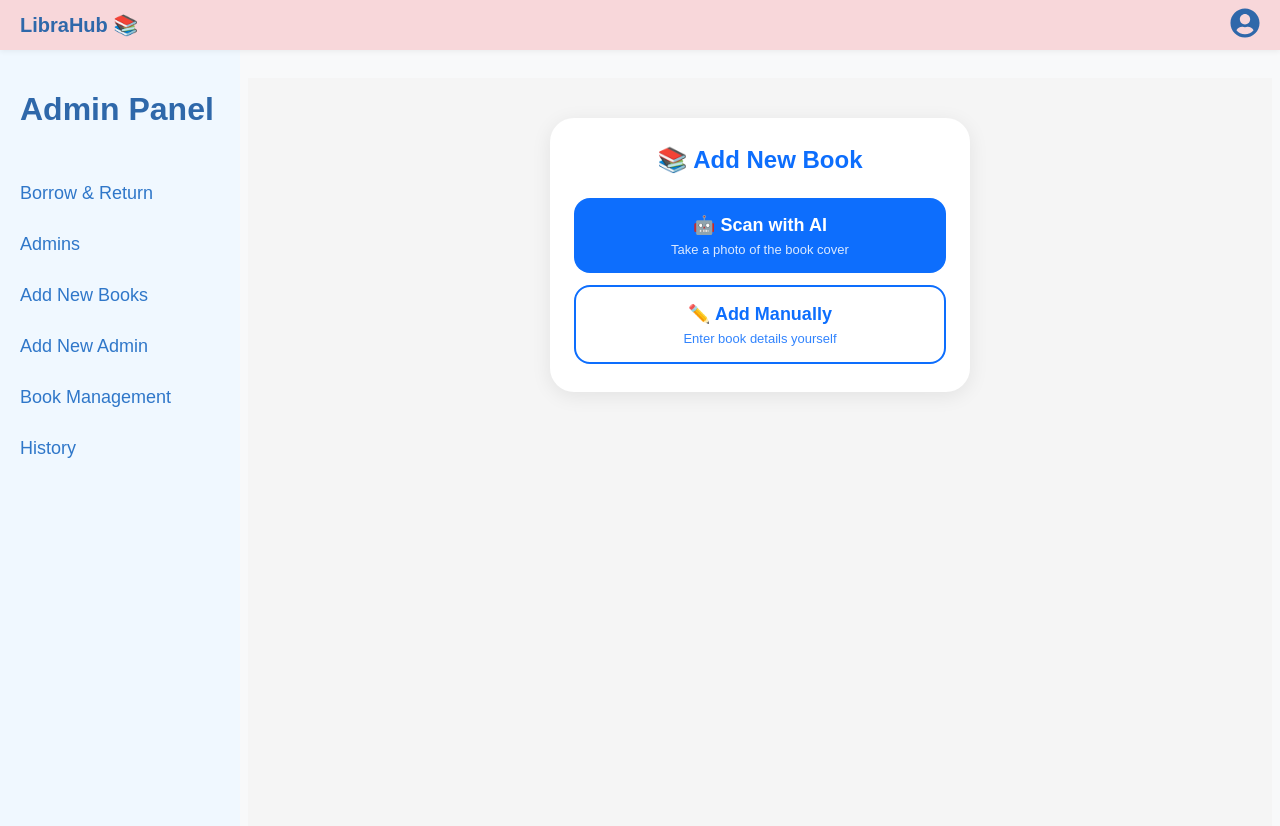
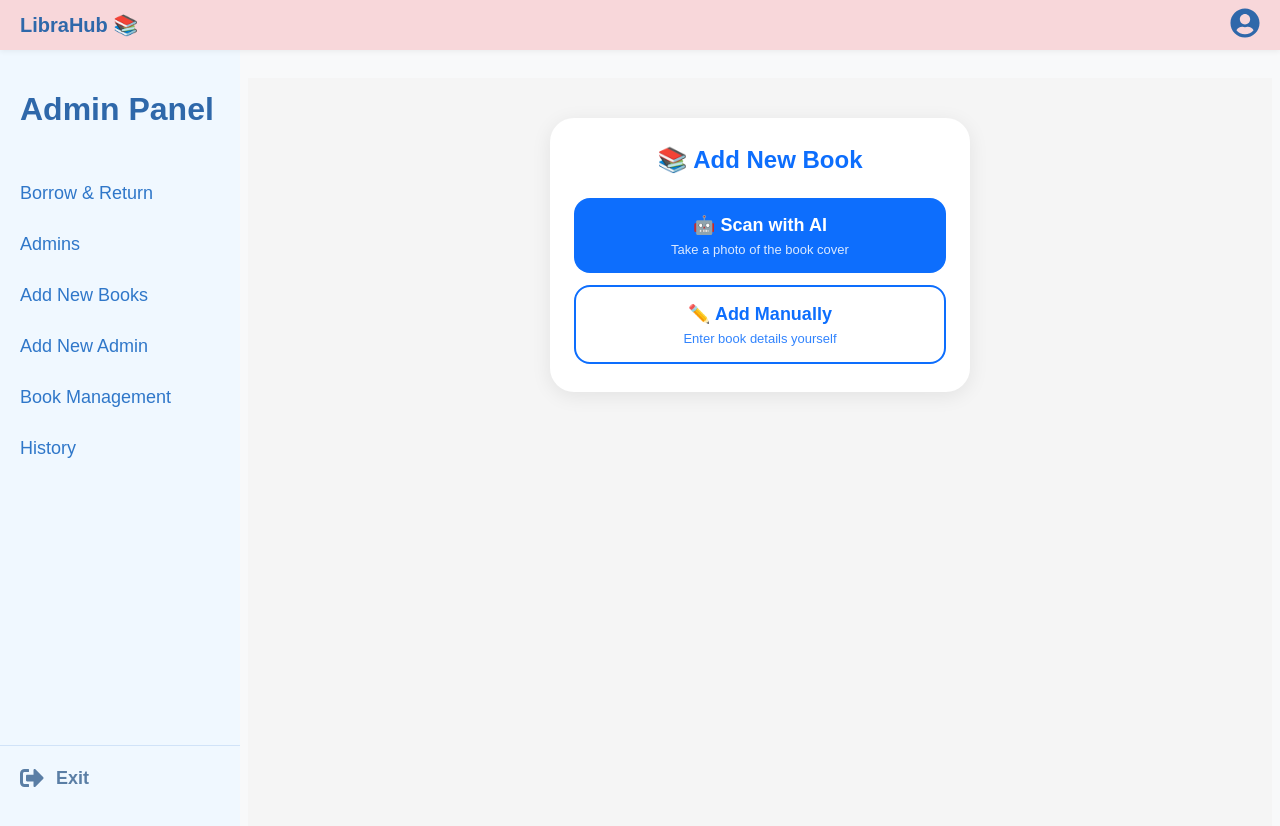
Before and after one commit to laylaasamiir/LibraHub, a React (Create React App) app in the folder librahub/: page /AdminAddBook in a window 1280 px wide. Shown: the top 826 px of the page. Built offline with nearby package versions, Linux system fonts and the light colour scheme; no server answers.

Commit message:
last edit ASA

```diff
--- a/librahub/src/App.js
+++ b/librahub/src/App.js
@@ -1,11 +1,14 @@
-import './App.css';
-import { BrowserRouter as Router, Route, Routes, useLocation } from 'react-router-dom';
+import React, { useState, useEffect } from 'react';
+import { Routes, Route, useLocation } from 'react-router-dom';
+import { auth, db } from "./firebase";
+import { doc, getDoc } from "firebase/firestore";
+import { onAuthStateChanged } from "firebase/auth";
 import { StudentProfile } from './Pages/StudentProfile';
 import Borrow from './Pages/Borrow';
 import Login from './Pages/Login';
 import Register from './Pages/Register';
 import { Main } from './Pages/Main';
-import {  AdminSidebar } from './Pages/AdminSidebar';
+import { AdminSidebar } from './Pages/AdminSidebar';
 import AddBook from './Pages/AddBook';
 import { Complete } from './components/Complete';
 import AdminRegister from './Pages/AdminRegister';
@@ -21,28 +24,50 @@ import AdminRequests from './components/AdminRequest';
 import AiAddBook from './Pages/AiAddBook';
 import AdminAddBook from './Pages/AdminAddBook';
 
-
 function AppContent() {
   const location = useLocation();
+  const [role, setRole] = useState(null);
+  const [loading, setLoading] = useState(true);
+
+
+  useEffect(() => {
+    const unsubscribe = onAuthStateChanged(auth, async (currentUser) => {
+      if (currentUser) {
+        const userDoc = await getDoc(doc(db, "users", currentUser.uid));
+        if (userDoc.exists()) {
+          setRole(userDoc.data().role);
+        }
+      } else {
+        setRole(null);
+      }
+      setLoading(false);
+    });
+    return () => unsubscribe();
+  }, []);
+
   const hideNavbarPaths = ['/', '/login', '/register', '/complete-profile'];
   const showNavbar = !hideNavbarPaths.includes(location.pathname);
+
+  if (loading) return <div className="loader">Loading...</div>;
+
   return (
     <>
-      {showNavbar && <Header/>}
-      <Routes>
+      {showNavbar && <Header />}
 
 
+<Routes>
   <Route path='/' element={<Main />} />
   <Route path='/login' element={<Login />} />
   <Route path='/register' element={<Register />} />
   <Route path='/complete-profile' element={<Complete />} />
 
+
+
   <Route element={<Layout />}>
     <Route path="/home" element={<StudentHome />} />
-        <Route path="/book-details" element={<BookDetails/>} />
+    <Route path="/book-details" element={<BookDetails />} />
     <Route path="/favorites" element={<Favorites />} />
-        <Route path='/StudentProfile' element={<StudentProfile />} />
-
+    {role !== 'admin' && <Route path='/StudentProfile' element={<StudentProfile />} />}
   </Route>
 
 
@@ -52,28 +77,17 @@ function AppContent() {
     <Route path='/add-and-remove' element={<AddAndRemove />} />
     <Route path='/books' element={<BooksTable />} />
     <Route path='/AdminRegister' element={<AdminRegister />} />
-        <Route path="/confirm-table" element={<ConfirmTable/>}/>
+    <Route path="/confirm-table" element={<ConfirmTable />} />
     <Route path='/AdminRqu' element={<AdminRequests />} />
-        <Route path='/AiAddBook' element={<AiAddBook/>}/>\
-        <Route path='/AdminAddBook' element={<AdminAddBook/>}/>
+    <Route path='/AiAddBook' element={<AiAddBook />} />
+    <Route path='/AdminAddBook' element={<AdminAddBook />} />
+    {role === 'admin' && <Route path='/StudentProfile' element={<StudentProfile />} />}
   </Route>
-
-
-
 
   <Route path='*' element={<h1>404 Not Found</h1>} />
 </Routes>
-
-
     </>
   );
 }
 
-function App() {
-  return (
-    <AppContent />
-
-  );
-}
-
-export default App;
+export default AppContent;
--- a/librahub/src/Pages/AdminSidebar.jsx
+++ b/librahub/src/Pages/AdminSidebar.jsx
@@ -1,8 +1,21 @@
 
+import { FaSignOutAlt } from "react-icons/fa";
 import "./admin.css";
-import { Link, Outlet } from 'react-router-dom';
+import { signOut } from "firebase/auth";
+import { auth } from "../firebase";
+import { Link, Outlet,useNavigate } from 'react-router-dom';
 
 export const AdminSidebar = () => {
+   const navigate = useNavigate();
+
+   const handleLogout = async () => {
+          try {
+            await signOut(auth);
+            navigate("/");
+          } catch (error) {
+            console.log(error);
+          }
+        };
   return (
     <div className='Admin'>
       <div className='sidebarAdmin'>
@@ -13,6 +26,10 @@ export const AdminSidebar = () => {
         <Link to={"/AdminRegister"}>Add New Admin</Link>
          <Link to={"/books"}>Book Management</Link>
          <Link to="/confirm-table">History</Link>
+         <div className="nav-item-logout" onClick={handleLogout}>
+                          <FaSignOutAlt size={24} />
+                          <span>Exit</span>
+                      </div>
       </div>
       <div className='content'>
         <Outlet />
--- a/librahub/src/Pages/admin.css
+++ b/librahub/src/Pages/admin.css
@@ -138,3 +138,31 @@ background-color:#f8d7da;
 .table-container a {
     text-decoration: none;
 }
+.nav-item-logout {
+    margin-top: auto;
+
+    display: flex;
+    align-items: center;
+    gap: 12px;
+    padding: 20px;
+    cursor: pointer;
+    color: #5a7ea5;
+    font-size: 18px;
+    font-weight: 600;
+    transition: all 0.3s ease;
+    border-top: 1px solid #d1e3f8;
+    margin-bottom: 40px;
+}
+
+.nav-item-logout:hover {
+    background-color: #f0f7ff;
+    color: #a93a07;
+}
+
+.nav-item-logout svg {
+    transition: transform 0.3s ease;
+}
+
+.nav-item-logout:hover svg {
+    transform: translateX(-3px);
+}
```
Lines whose indentation alone changed are shown as unchanged.
